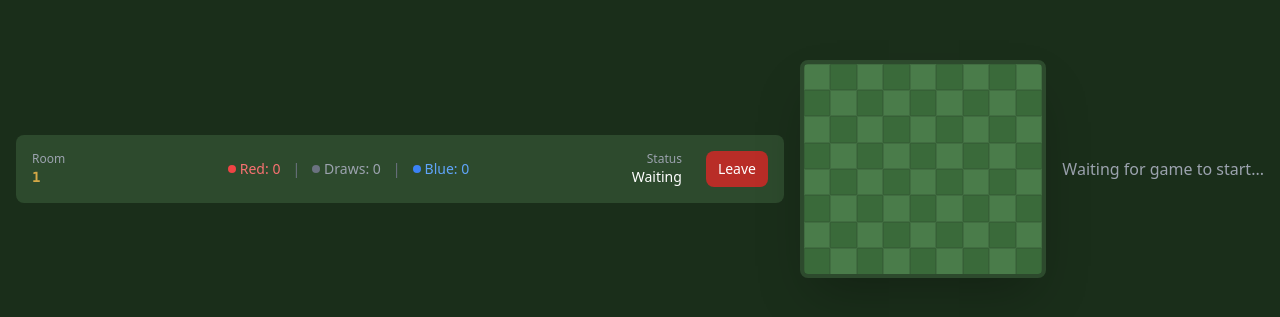
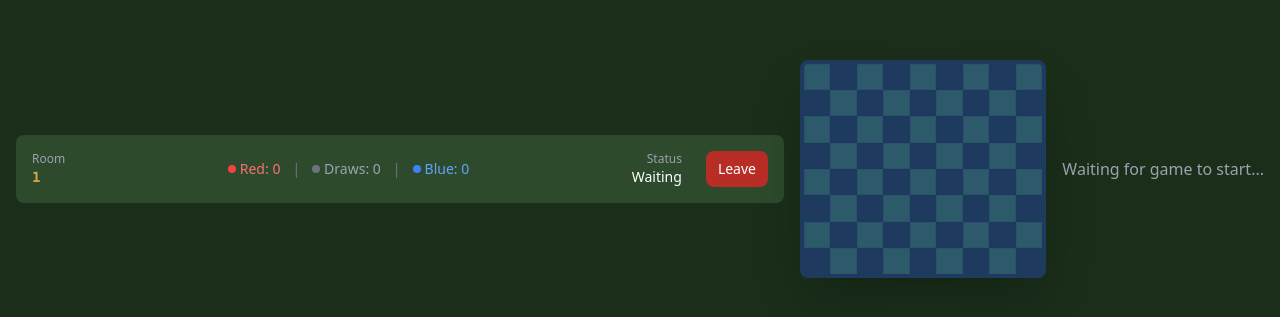
Before and after one commit to gel-mashup/game-of-the-generals, a Next.js app in the folder client/: page /game/1 in a window 1280 px wide. Shown: the part 231-548 px from the top of the page. Built offline with nearby package versions, Linux system fonts and the light colour scheme; no server answers.

Commit message:
feat(07-02): update Board colors to navy/teal palette
- Dark squares: #1e3a5f (deep navy)
- Light squares: #2d5a6b (teal)
- Board border: border-[#1e3a5f]
- Cell inner border: border-[#1e3a5f]/20
- Removed old green colors (#3a6a3a, #4a7c4a)

```diff
--- a/client/src/features/game/Board.tsx
+++ b/client/src/features/game/Board.tsx
@@ -50,7 +50,7 @@ export default function Board({ onCellClick, onOpponentPieceClick }: BoardProps)
           {isMyTurn ? 'Your turn' : 'Waiting for opponent…'}
         </div>
       )}
-      <div className="relative grid grid-cols-9 grid-rows-8 gap-0 aspect-[9/8] border-4 border-[#2d4a2d] rounded-lg overflow-hidden shadow-2xl">
+      <div className="relative grid grid-cols-9 grid-rows-8 gap-0 aspect-[9/8] border-4 border-[#1e3a5f] rounded-lg overflow-hidden shadow-2xl">
         {Array.from({ length: ROWS }, (_, rowIndex) =>
           Array.from({ length: COLS }, (_, colIndex) => {
             const isDark = (rowIndex + colIndex) % 2 === 1;
@@ -66,8 +66,8 @@ export default function Board({ onCellClick, onOpponentPieceClick }: BoardProps)
                 onClick={() => handlePieceClick(rowIndex, colIndex)}
                 className={`
                   relative flex items-center justify-center aspect-square
-                  ${isDark ? 'bg-[#3a6a3a]' : 'bg-[#4a7c4a]'}
-                  border border-[#2d4a2d]/30
+                  ${isDark ? 'bg-[#1e3a5f]' : 'bg-[#2d5a6b]'}
+                  border border-[#1e3a5f]/20
                   transition-colors duration-100
                   ${hasValidMove ? 'bg-[rgba(74,124,74,0.5)]' : ''}
                 `}
```
